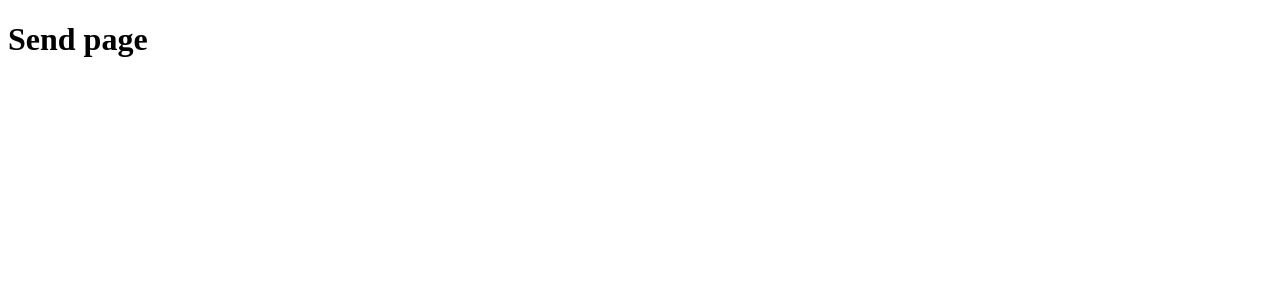
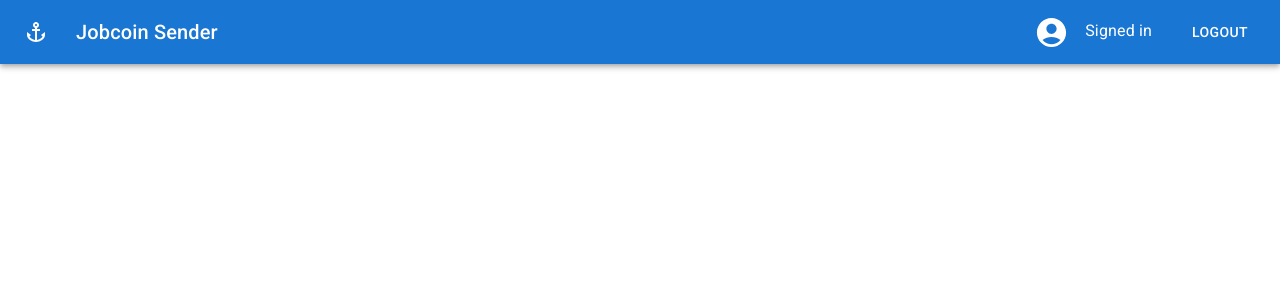
Before and after one commit to EnshaednHiker/jobcoin, a Next.js app: page /send-page in a window 1280 px wide. Shown: the top 300 px of the page. Built offline with nearby package versions, Linux system fonts and the light colour scheme.

Commit message:
added normalize.css to project to make all browsers equal in appearance, added navigation bar UI only to send page, went to named exports only in the project

```diff
--- /dev/null
+++ b/components/NavigationBar/StyledLink.tsx
@@ -0,0 +1,17 @@
+import IconButton from "@mui/material/IconButton";
+import AnchorIcon from "@mui/icons-material/Anchor";
+
+// need this abstraction because Next Links can only take one child, not nested children
+export const StyledLink = () => (
+  <IconButton
+    aria-label="home"
+    color="inherit"
+    edge="start"
+    href="/"
+    LinkComponent={"a"}
+    size="large"
+    sx={{ mr: 2 }}
+  >
+    <AnchorIcon />
+  </IconButton>
+);
--- /dev/null
+++ b/components/NavigationBar/index.tsx
@@ -0,0 +1,46 @@
+import { useCallback } from "react";
+import AppBar from "@mui/material/AppBar";
+import Box from "@mui/material/Box";
+import Toolbar from "@mui/material/Toolbar";
+import Typography from "@mui/material/Typography";
+import Button from "@mui/material/Button";
+import AccountCircleRoundedIcon from "@mui/icons-material/AccountCircleRounded";
+import Link from "next/link";
+import { useRouter } from "next/router";
+
+import { StyledLink } from "./StyledLink";
+
+export const NavigationBar = () => {
+  const router = useRouter();
+
+  const handleLogoutClick = useCallback(() => {
+    router.push("/");
+    // TODO: execute logout logic
+  }, [router]);
+
+  return (
+    <Box sx={{ flexGrow: 1 }}>
+      <AppBar position="static">
+        <Toolbar>
+          <Link aria-label="home" href="/" passHref>
+            <StyledLink />
+          </Link>
+          {/* TODO: Make Jobcoin Sender dynamic from API call */}
+          <Typography variant="h6" component="div" sx={{ flexGrow: 1 }}>
+            Jobcoin Sender
+          </Typography>
+          <AccountCircleRoundedIcon fontSize="large" sx={{ mr: "1rem" }} />
+          {/* TODO: add logic looking at whether it's logged in */}
+          {/* Added margin bottom because Buttons in MaterialUI are not vertically centered depending on which font you use, https://github.com/mui-org/material-ui/issues/13926 */}
+          <Typography variant="body1" sx={{ mb: "2px", mr: "2rem" }}>
+            Signed in
+          </Typography>
+
+          <Button color="inherit" onClick={handleLogoutClick}>
+            Logout
+          </Button>
+        </Toolbar>
+      </AppBar>
+    </Box>
+  );
+};
--- a/components/SendPage/index.tsx
+++ b/components/SendPage/index.tsx
@@ -1,7 +1,8 @@
 import type { NextPage } from "next";
 import Head from "next/head";
+import { NavigationBar } from "../NavigationBar";
 
-const SendPage: NextPage = () => {
+export const SendPage: NextPage = () => {
   return (
     <>
       <Head>
@@ -12,9 +13,7 @@ const SendPage: NextPage = () => {
         />
         <link rel="icon" href="/favicon.ico" />
       </Head>
-      <h1>Send page</h1>
+      <NavigationBar />
     </>
   );
 };
-
-export default SendPage;
--- a/components/SignInPage/index.tsx
+++ b/components/SignInPage/index.tsx
@@ -11,7 +11,7 @@ import {
   Wrapper,
 } from "./styles";
 
-const SignIn: NextPage = () => {
+export const SignInPage: NextPage = () => {
   return (
     <>
       <Head>
@@ -50,5 +50,3 @@ const SignIn: NextPage = () => {
     </>
   );
 };
-
-export default SignIn;
--- a/package.json
+++ b/package.json
@@ -14,6 +14,7 @@
     "@mui/icons-material": "^5.2.5",
     "@mui/material": "^5.2.6",
     "next": "12.0.7",
+    "normalize.css": "^8.0.1",
     "react": "17.0.2",
     "react-dom": "17.0.2"
   },
--- a/pages/_app.tsx
+++ b/pages/_app.tsx
@@ -3,6 +3,7 @@ import "@fontsource/roboto/300.css";
 import "@fontsource/roboto/400.css";
 import "@fontsource/roboto/500.css";
 import "@fontsource/roboto/700.css";
+import "normalize.css";
 
 function MyApp({ Component, pageProps }: AppProps) {
   return <Component {...pageProps} />;
--- a/pages/index.tsx
+++ b/pages/index.tsx
@@ -1,3 +1,3 @@
-import SignInPage from "../components/SignInPage";
+import { SignInPage } from "../components/SignInPage";
 
 export default SignInPage;
--- a/pages/send-page/index.tsx
+++ b/pages/send-page/index.tsx
@@ -1,3 +1,3 @@
-import SendPage from "../../components/SendPage";
+import { SendPage } from "../../components/SendPage";
 
 export default SendPage;
```
Also changed, not shown: 1 other file (tests, documents, lock files or other folders).
